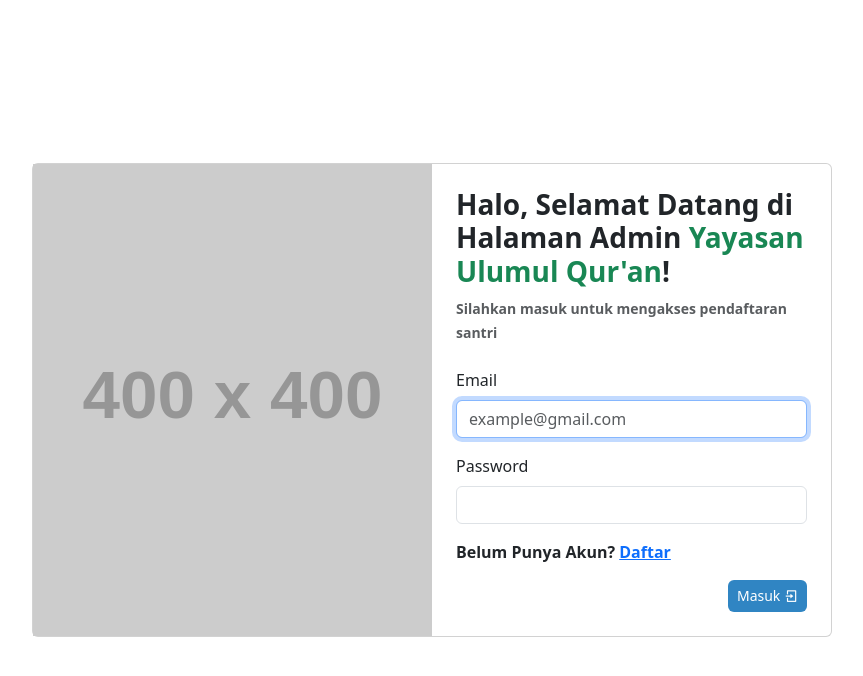
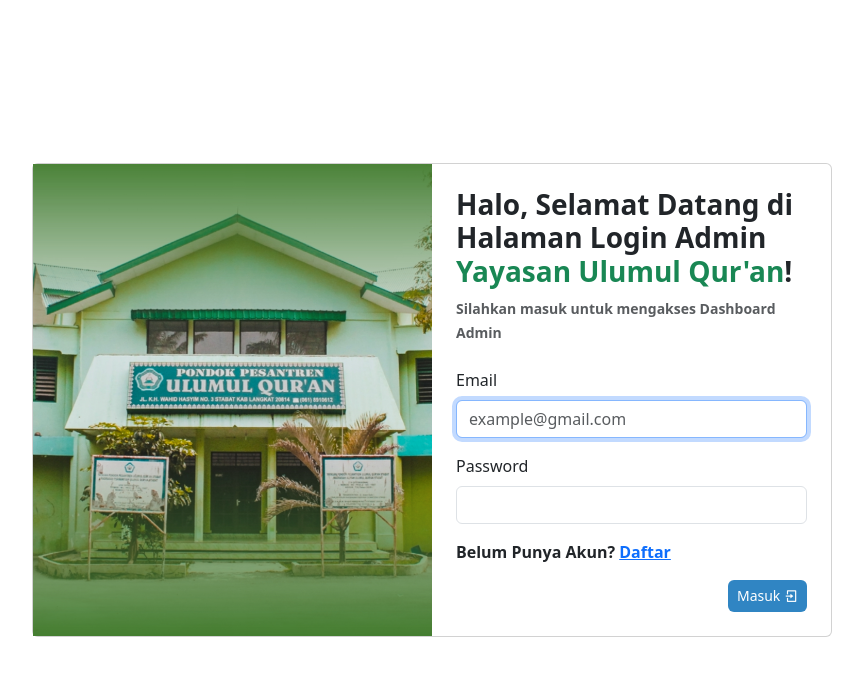
Before and after one commit to laksa-ajaa/Project-Website-PSB, a Flask app: template templates/auth/login_admin.html in a window 1280 px wide. Shown: the top 676 px of the page, without its empty margins (208-1071 px from the left). Run offline with Flask 3, Linux system fonts and the light colour scheme; the template is opened without the code that fills it, so the values that code supplies are empty; grey boxes labelled with a size stand in for pictures from a placeholder-image service; some libraries are stand-ins or nearby versions.

Commit message:
change login admin

```diff
--- a/templates/auth/login_admin.html
+++ b/templates/auth/login_admin.html
@@ -14,13 +14,13 @@
       <div class="card rounded my-5 mx-4 mx-md-0" style="max-width: 800px; width: 90%; height: auto">
         <div class="row g-0">
           <div class="col-md-6 d-flex justify-content-center align-items-center">
-            <img src="https://placehold.co/400x400" class="img-fluid h-100 w-100 object-fit-cover" alt="img" loading="lazy" />
+            <img src="../../static/assestAdmin/img/hero-3.jpg" class="img-fluid h-100 w-100 object-fit-cover" alt="img" loading="lazy" />
           </div>
 
           <div class="col-md-6 p-4">
             <div class="mb-4">
-              <h3 class="fw-bold">Halo, Selamat Datang di Halaman Admin <span class="text-success">Yayasan Ulumul Qur'an</span>!</h3>
-              <small class="text-muted fw-semibold">Silahkan masuk untuk mengakses pendaftaran santri</small>
+              <h3 class="fw-bold">Halo, Selamat Datang di Halaman Login Admin <span class="text-success">Yayasan Ulumul Qur'an</span>!</h3>
+              <small class="text-muted fw-semibold">Silahkan masuk untuk mengakses Dashboard Admin</small>
             </div>
             <form action="/login" method="POST">
               <div class="mb-3">
```
Also changed, not shown: static/assestAdmin/img/hero-3.jpg (added).
